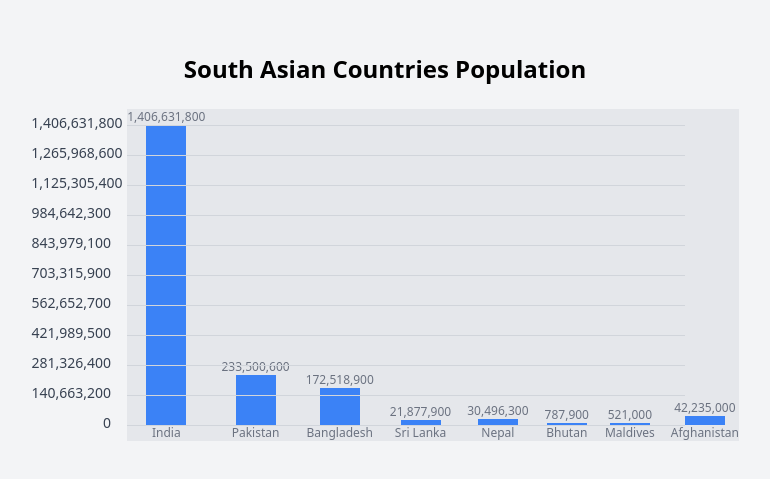
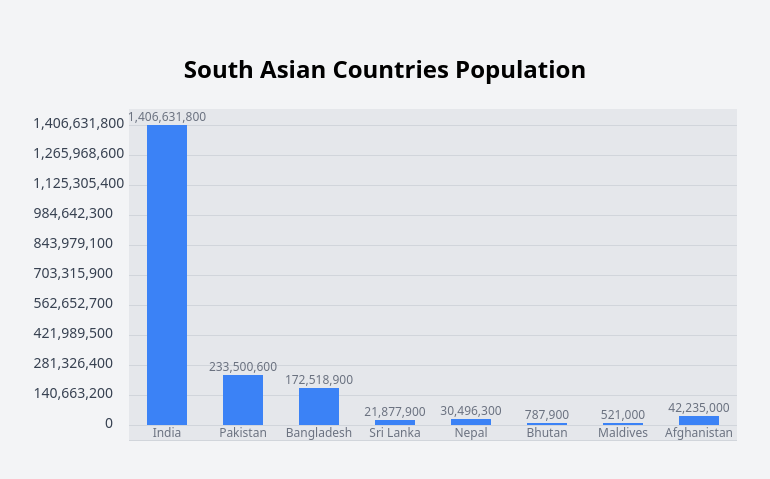
Before and after one commit to puspa955/chart, a Next.js app: page / in a window 1280 px wide. Shown: the part 153-632 px from the top of the page, without its empty margins (255-1025 px from the left). Built offline with nearby package versions, Linux system fonts and the light colour scheme.

Commit message:
gap consistency

```diff
--- a/app/components/BarGraph.js
+++ b/app/components/BarGraph.js
@@ -33,23 +33,23 @@ const BarChart = () => {
                 <p className="text-sm text-gray-700 text-right w-20">
                   {formatNumber(labelValue).toLocaleString()} {/* Y-axis labels */}
                 </p>
-                <div className="absolute left-[6rem] w-[558px] h-px bg-gray-300 mt-1"></div>
+                <div className="absolute left-[6rem] w-[608px] h-px bg-gray-300 mt-1"></div>
               </div>
             );
           })}
         </div>
 
         {/* Bar Chart */}
-        <div className="flex flex-col items-center">
-          <div className="flex space-x-4 items-end bg-gray-200">
+        <div className="flex flex-col items-center bg-gray-200">
+          <div className="flex items-end relative">
+            <div className="absolute left-0 w-full h-px bg-gray-300 bottom-0"></div>
             {populations.map((data, index) => {
               const barHeight = Math.max(data.population * barHeightMultiplier, minBarHeight);
               return (
-                <div key={index} className="flex flex-col items-center">
-                  <p className="text-xs text-gray-500">{formatNumber(data.population).toLocaleString()}</p> {/* Population with rounding */}
-
+                <div key={index} className="flex flex-col items-center w-[60px] mx-2">
+                  <p className="text-xs text-gray-500">{formatNumber(data.population).toLocaleString()}</p>
                   <div className="bg-blue-500 w-10" style={{ height: `${barHeight}px` }}></div>
-                  <p className="text-xs text-gray-500">{data.country}</p> {/* Country name below the bar */}
+                  <p className="text-xs text-gray-500">{data.country}</p>
                 </div>
               );
             })}
```
